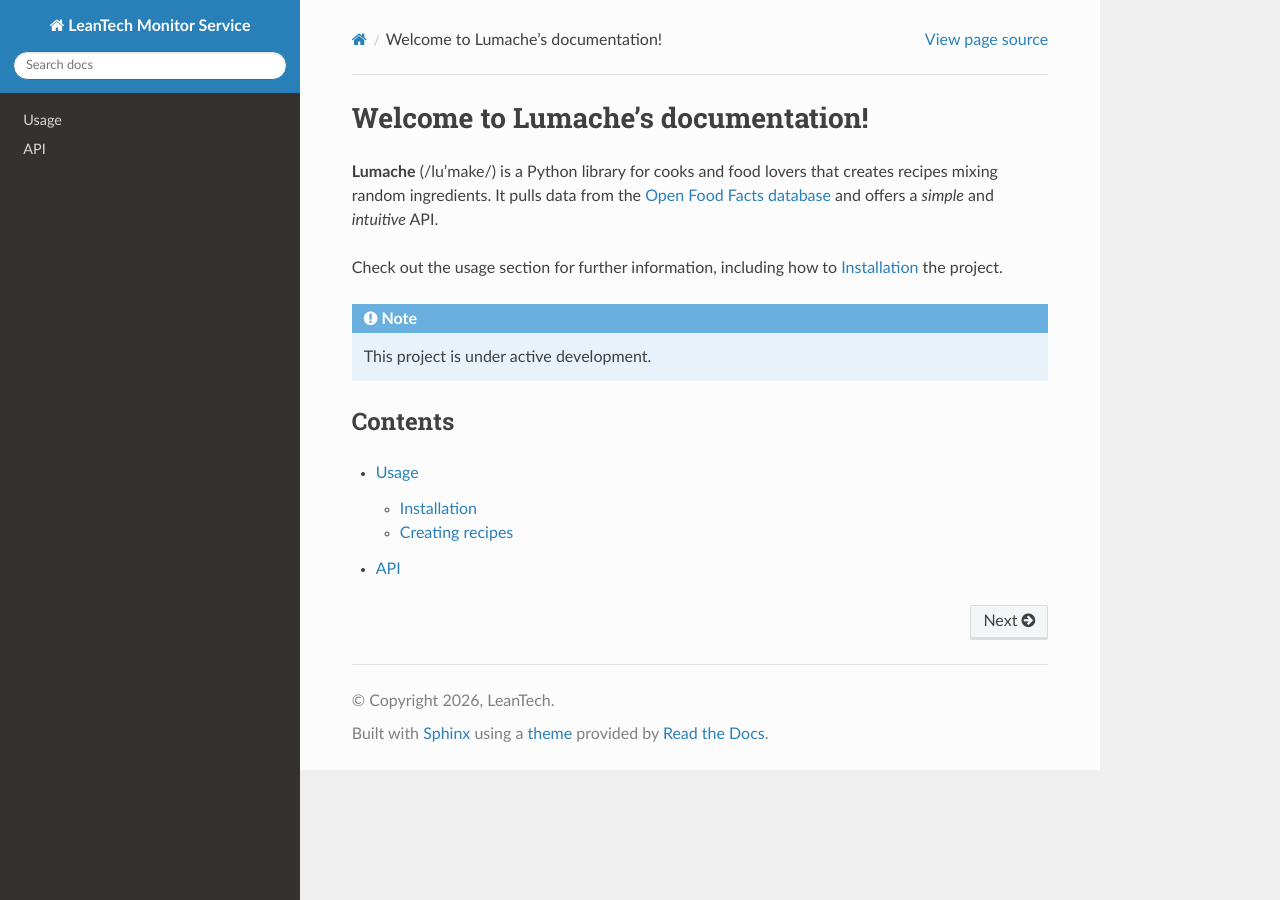
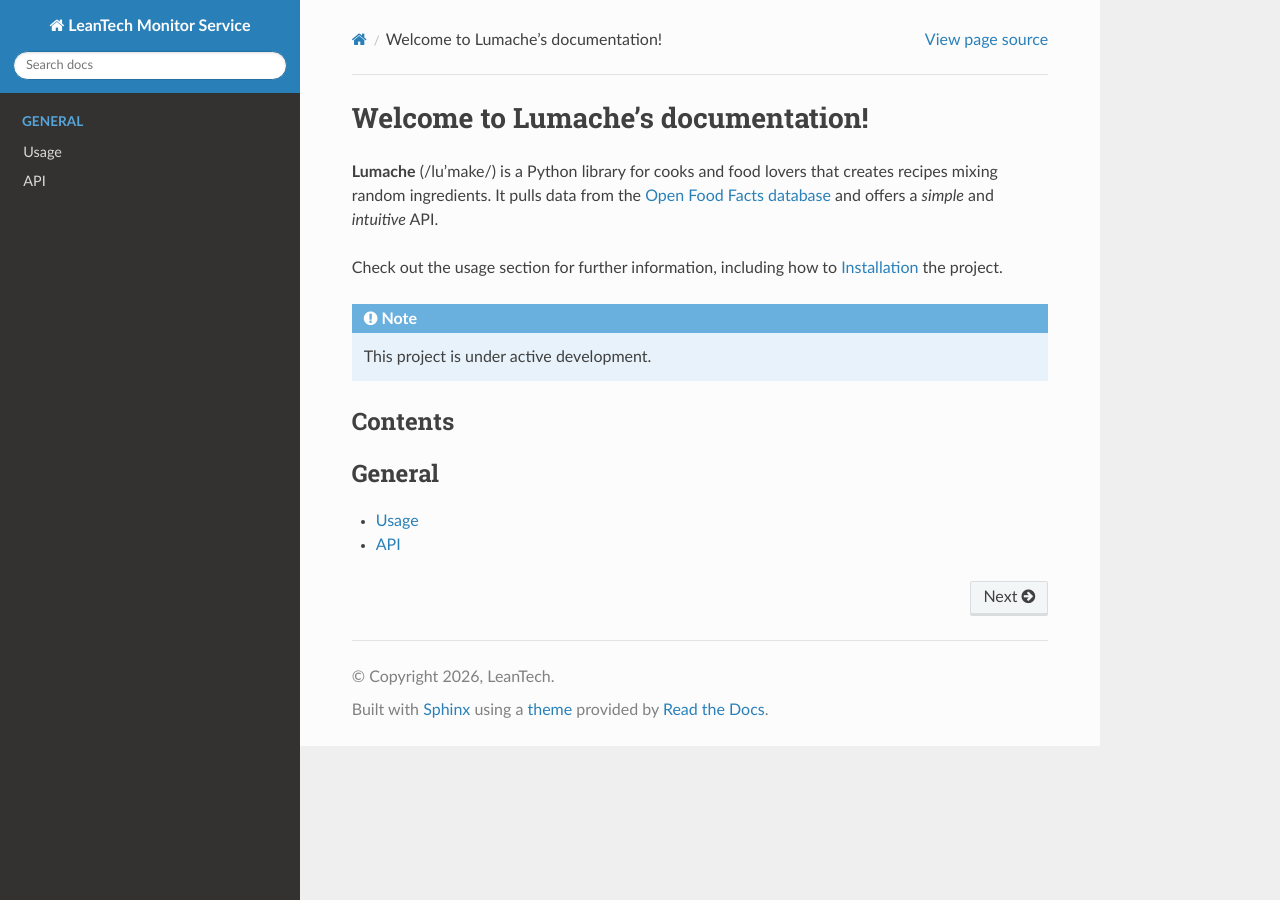
Before and after one commit to UE-Cal-CPE/wg2026-finals-ltcms, a Sphinx documentation site: the page built from docs/index.rst, in a window 1280 px wide. Built offline with Sphinx 7.4.7 and the Read the Docs theme 3.1.0, drawn with Linux system fonts in a browser that asks for light colours; pages that are not in the unit, such as notebooks, are missing from menus.

Commit message:
teka lang oi

```diff
--- a/docs/index.rst
+++ b/docs/index.rst
@@ -17,6 +17,8 @@ Contents
 --------
 
 .. toctree::
+   :caption: General
+   :maxdepth: 1
 
    source/usage
    source/api
```
